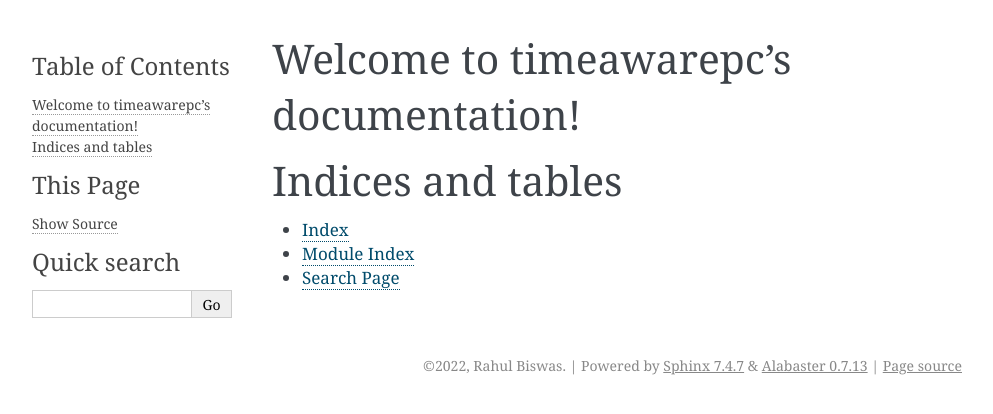
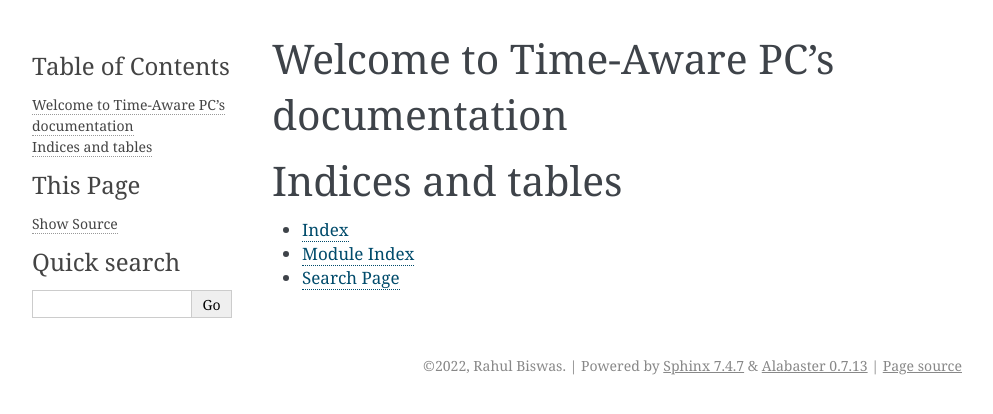
Before and after one commit to shlizee/TimeAwarePC, a Sphinx documentation site: the page built from docs/source/index.rst, in a window 1280 px wide. Shown: the top 414 px of the page, without its empty margins (148-1141 px from the left). Built offline with Sphinx 7.4.7, drawn with Linux system fonts in a browser that asks for light colours; pages that are not in the unit, such as notebooks, are missing from menus.

Commit message:
Added to docs

```diff
--- a/docs/source/index.rst
+++ b/docs/source/index.rst
@@ -3,7 +3,7 @@
    You can adapt this file completely to your liking, but it should at least
    contain the root `toctree` directive.
 
-Welcome to timeawarepc's documentation!
+Welcome to Time-Aware PC's documentation
 =======================================
 
 .. toctree::
```
Also changed, not shown: docs/source/intro.rst (added, +26 -0 lines), docs/source/tablesummary.png (added), 1 other file.
